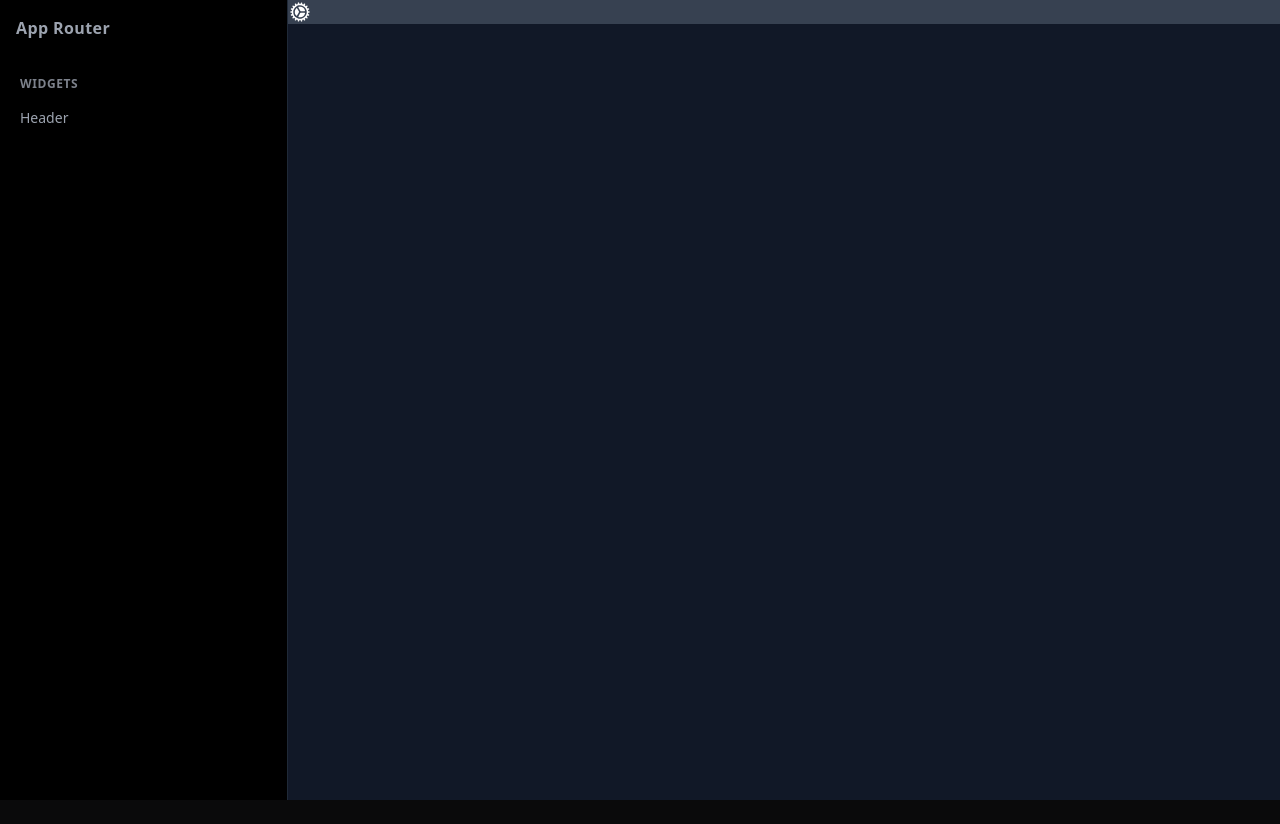
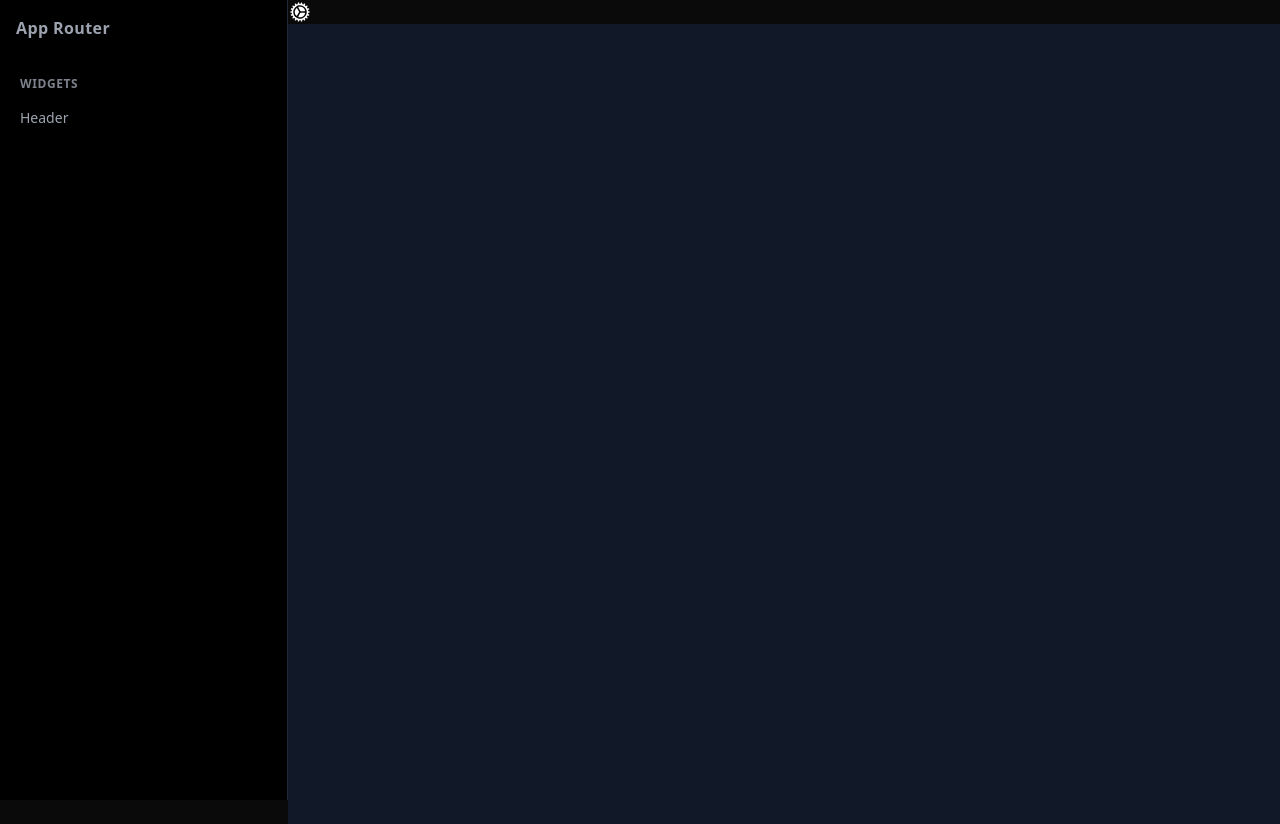
Before and after one commit to nai4205/HomePage, a Next.js app in the folder home-page/: page / in a window 1280 px wide. Built offline with nearby package versions, Linux system fonts and the light colour scheme.

Commit message:
Options away from canvas

```diff
--- a/home-page/src/components/Canvas.tsx
+++ b/home-page/src/components/Canvas.tsx
@@ -105,9 +105,10 @@ export default function Canvas({ isEditing }: CanvasProps) {
         <>
         {isEditing ? (
         <DndProvider backend={HTML5Backend}>
+            <Options options={options} dispatch={dispatch} optionsDispatch={optionsDispatch} />
+
             <div ref={canvasRef} className="relative h-dvh w-dvh bg-gray-900" >
             <div className='bg-gray-700'>
-            <Options options={options} dispatch={dispatch} optionsDispatch={optionsDispatch} />
             </div>
             <div
                 ref={(element) => {
```
